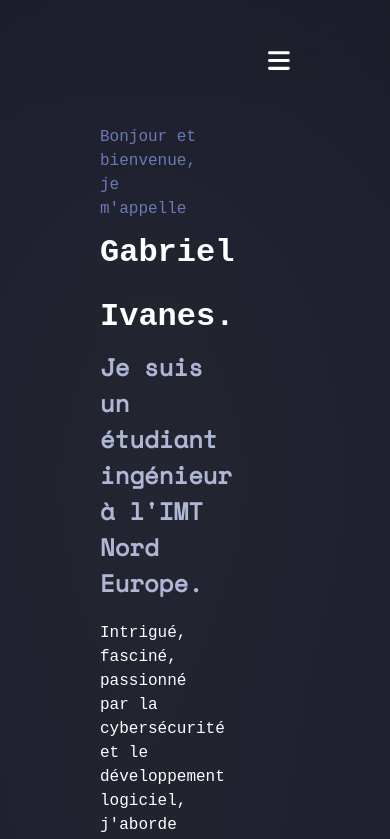
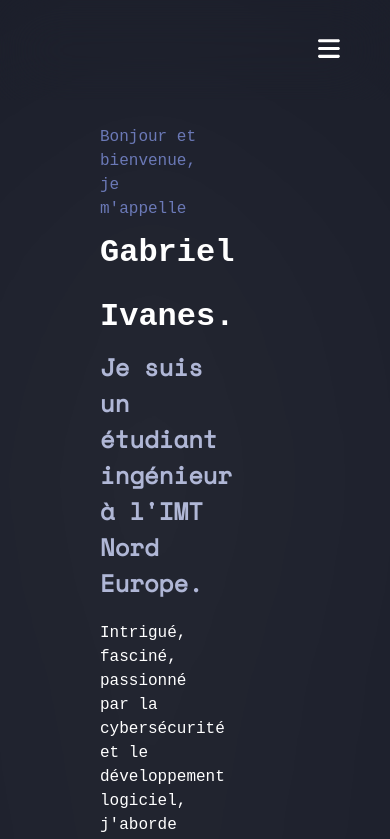
Before and after one commit to GabrielIvanes/portfolio, a React (Vite) app: page / in a window 390 px wide. Shown: the top 839 px of the page. Built offline with nearby package versions, Linux system fonts and the light colour scheme; a web font is replaced by a local one.

Commit message:
header responsive v2

```diff
--- a/src/components/layouts/header/header.css
+++ b/src/components/layouts/header/header.css
@@ -19,17 +19,13 @@ header .resume {
 	gap: 10px;
 }
 
-/* header .resume button:last-child {
-	margin-left: 10px;
-} */
-
 header .bars,
 header .xMark {
 	position: absolute;
 	font-size: 25px;
 	cursor: pointer;
-	right: 100px;
-	top: 48px;
+	right: 50px;
+	top: 36px;
 }
 
 header a {
```
